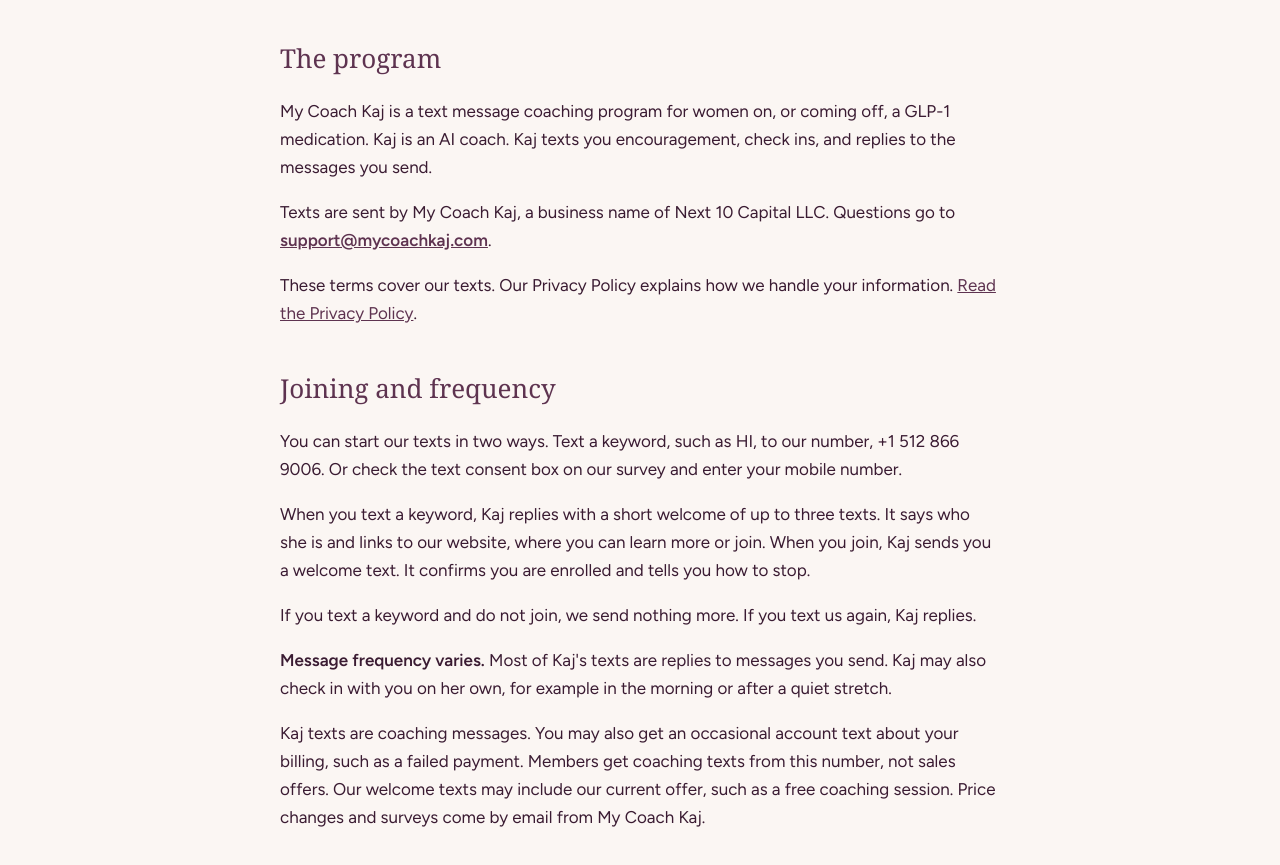
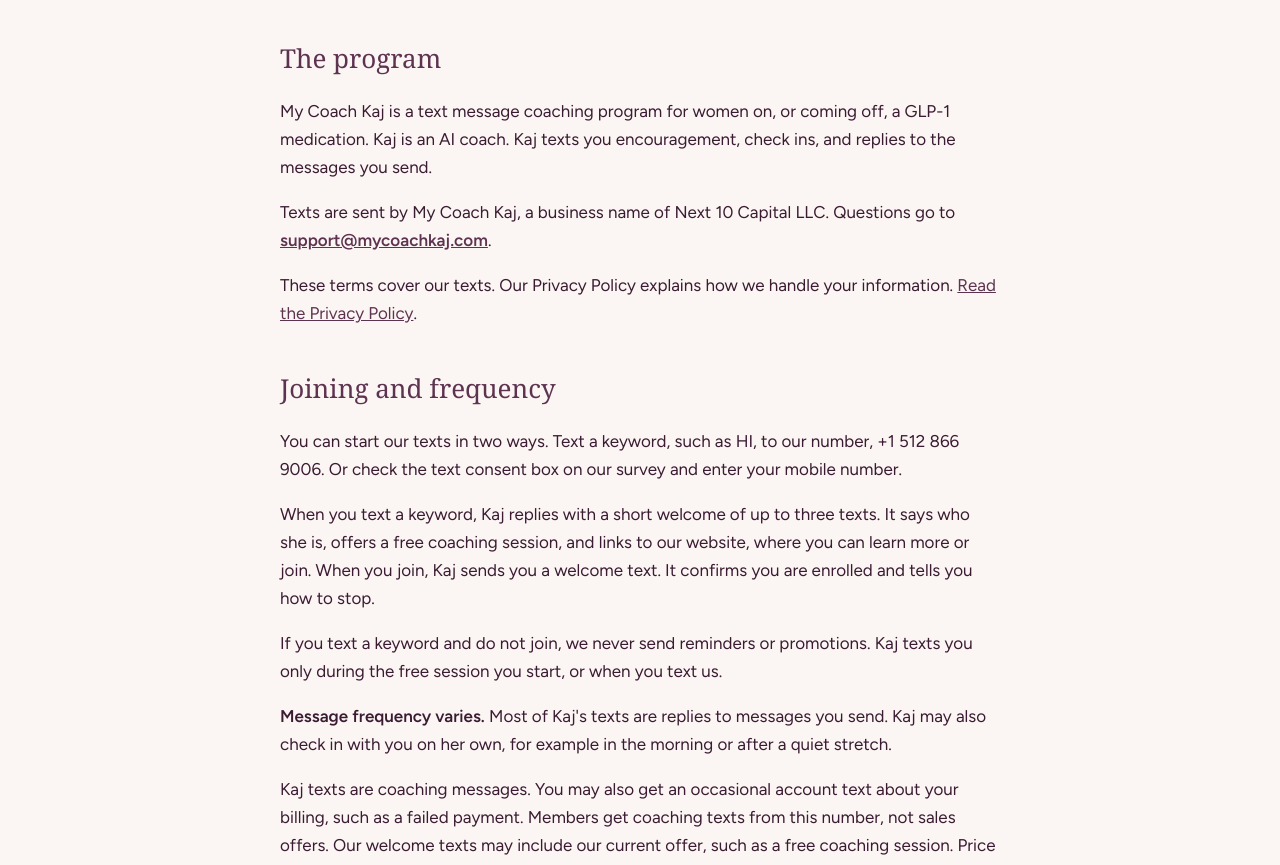
Before and after one commit to freofinancial-arch/mycoachkaj-site, a plain HTML site: page texting-terms.html in a window 1280 px wide. Shown: the part 193-1058 px from the top of the page. Drawn offline with Linux system fonts and the light colour scheme; a web font is replaced by a local one.

Commit message:
Texting Terms: free session line, matching the Text HI flow (Barth, Nov 18)
Co-Authored-By: Claude Opus 5.5 <noreply@anthropic.com>
Claude-Session: https://claude.ai/code/session_01J995PqDAJPfAHJGCndzsvQ

```diff
--- a/texting-terms.html
+++ b/texting-terms.html
@@ -42,8 +42,8 @@ footer a{color:var(--cream)}
 <p>These terms cover our texts. Our Privacy Policy explains how we handle your information. <a href="privacy.html">Read the Privacy Policy</a>.</p>
 <h2>Joining and frequency</h2>
 <p>You can start our texts in two ways. Text a keyword, such as HI, to our number, +1 512 866 9006. Or check the text consent box on our survey and enter your mobile number.</p>
-<p>When you text a keyword, Kaj replies with a short welcome of up to three texts. It says who she is and links to our website, where you can learn more or join. When you join, Kaj sends you a welcome text. It confirms you are enrolled and tells you how to stop.</p>
-<p>If you text a keyword and do not join, we send nothing more. If you text us again, Kaj replies.</p>
+<p>When you text a keyword, Kaj replies with a short welcome of up to three texts. It says who she is, offers a free coaching session, and links to our website, where you can learn more or join. When you join, Kaj sends you a welcome text. It confirms you are enrolled and tells you how to stop.</p>
+<p>If you text a keyword and do not join, we never send reminders or promotions. Kaj texts you only during the free session you start, or when you text us.</p>
 <p><strong>Message frequency varies.</strong> Most of Kaj's texts are replies to messages you send. Kaj may also check in with you on her own, for example in the morning or after a quiet stretch.</p>
 <p>Kaj texts are coaching messages. You may also get an occasional account text about your billing, such as a failed payment. Members get coaching texts from this number, not sales offers. Our welcome texts may include our current offer, such as a free coaching session. Price changes and surveys come by email from My Coach Kaj.</p>
 <h2>STOP, HELP, and START</h2>
```
